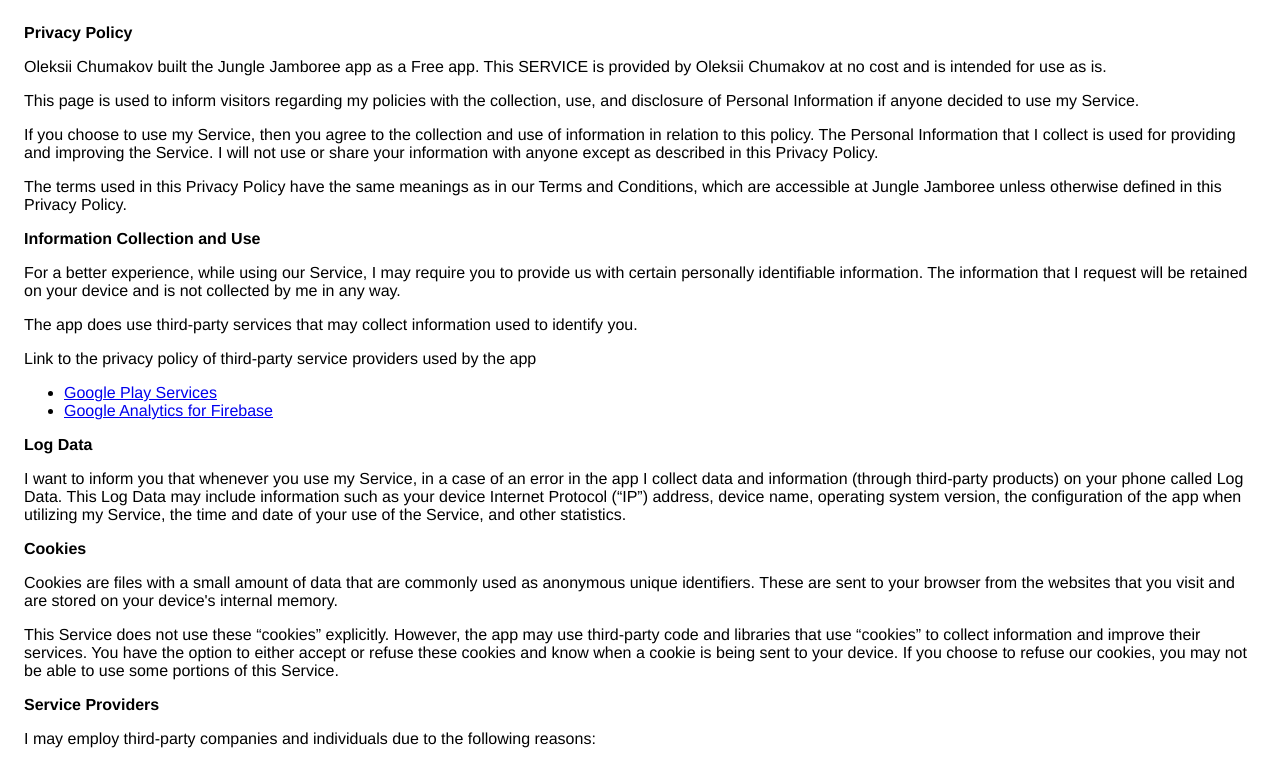
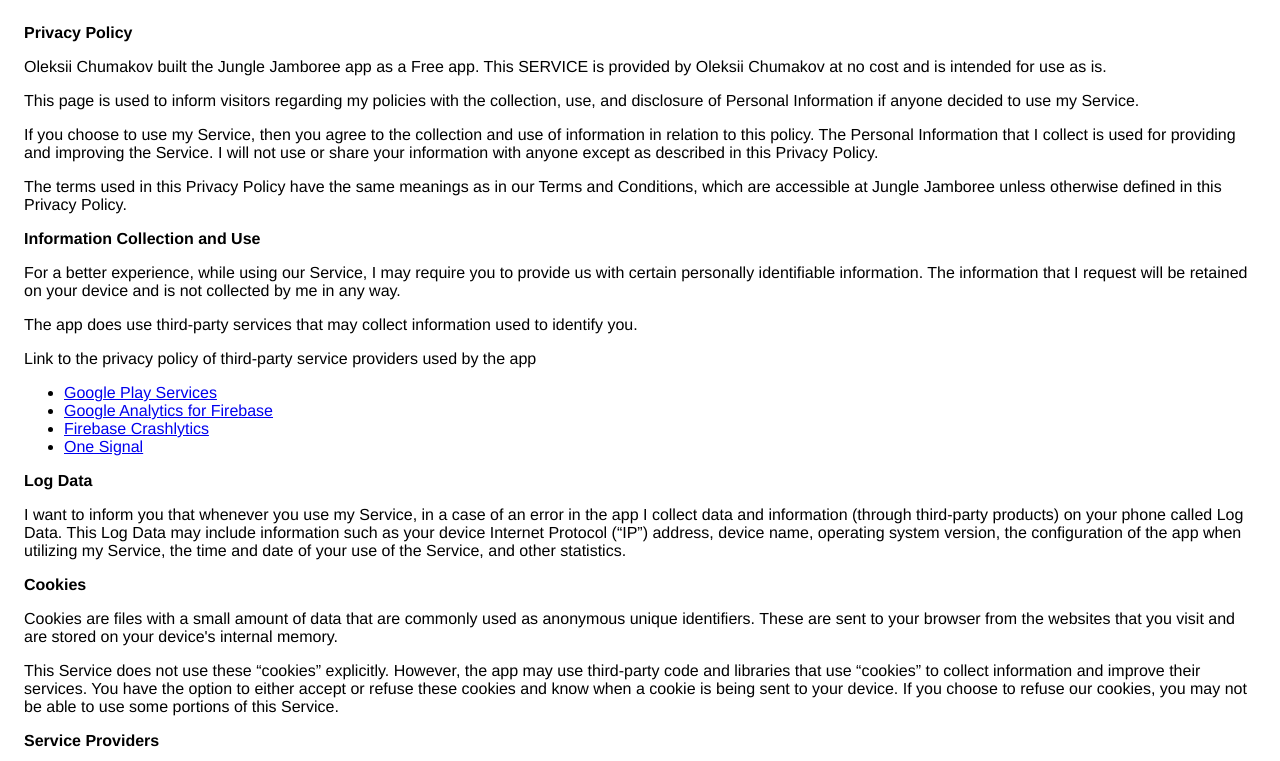
Before and after one commit to cumakovoleksij/Jungle-Jamboree, a plain HTML site: page index.html in a window 1280 px wide. Shown: the top 761 px of the page. Drawn offline with Linux system fonts and the light colour scheme.

Commit message:
Update index.html

```diff
--- a/index.html
+++ b/index.html
@@ -37,7 +37,7 @@
                   </p> <p>
                     Link to the privacy policy of third-party service providers used
                     by the app
-                  </p> <ul><li><a href="https://www.google.com/policies/privacy/" target="_blank" rel="noopener noreferrer">Google Play Services</a></li><!----><li><a href="https://firebase.google.com/support/privacy" target="_blank" rel="noopener noreferrer">Google Analytics for Firebase</a></li><!----><!----><!----><!----><!----><!----><!----><!----><!----><!----><!----><!----><!----><!----><!----><!----><!----><!----><!----><!----><!----><!----><!----><!----><!----><!----></ul></div> <p><strong>Log Data</strong></p> <p>
+                  </p> <ul><li><a href="https://www.google.com/policies/privacy/" target="_blank" rel="noopener noreferrer">Google Play Services</a></li><!----><li><a href="https://firebase.google.com/support/privacy" target="_blank" rel="noopener noreferrer">Google Analytics for Firebase</a></li><li><a href="https://firebase.google.com/support/privacy/" target="_blank" rel="noopener noreferrer">Firebase Crashlytics</a></li><!----><!----><!----><!----><!----><!----><!----><!----><!----><!----><li><a href="https://onesignal.com/privacy_policy" target="_blank" rel="noopener noreferrer">One Signal</a></li><!----><!----><!----><!----><!----><!----><!----><!----><!----><!----><!----><!----><!----><!----></ul></div> <p><strong>Log Data</strong></p> <p>
                   I want to inform you that whenever you
                   use my Service, in a case of an error in the app
                   I collect data and information (through third-party
```
